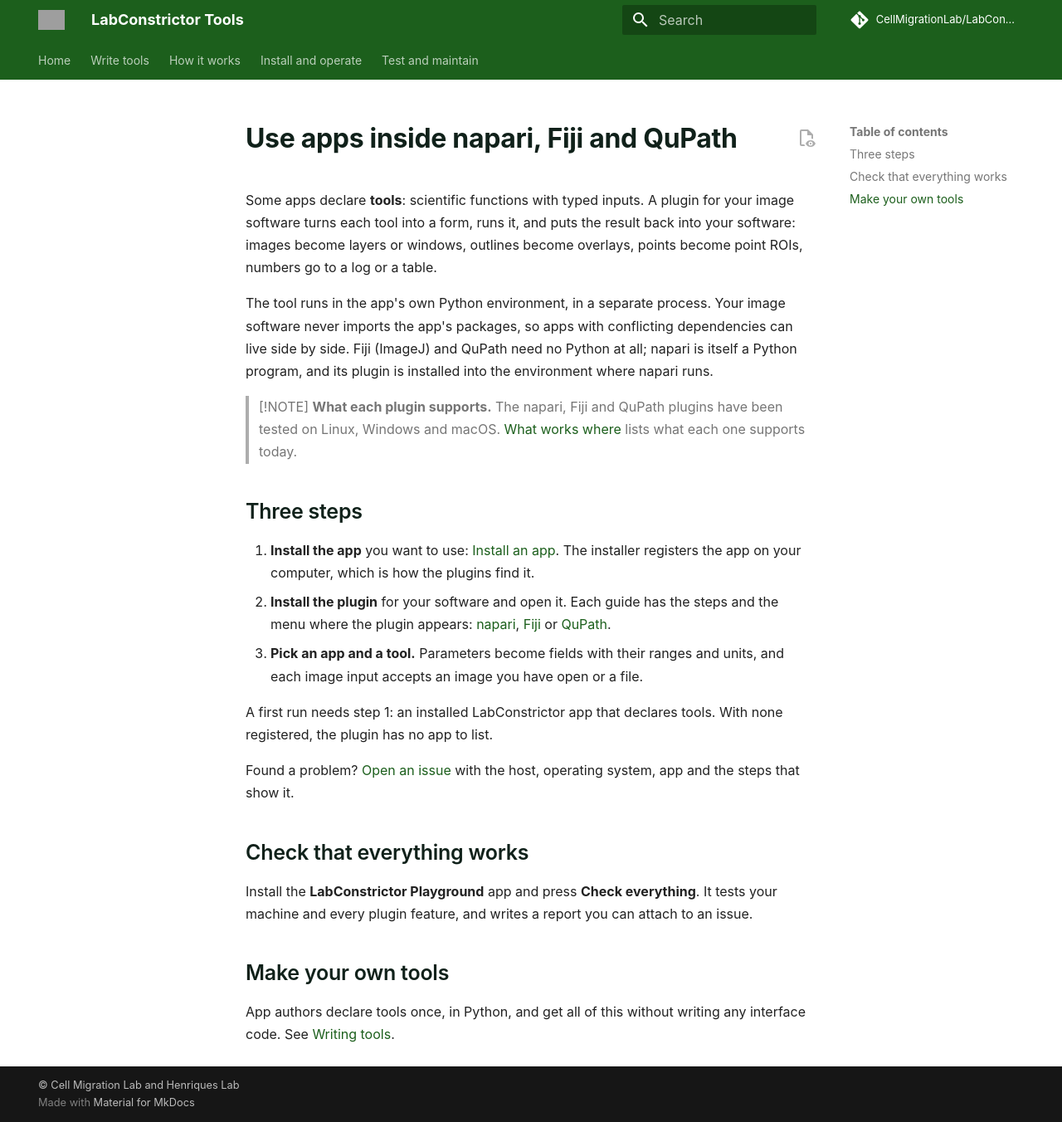
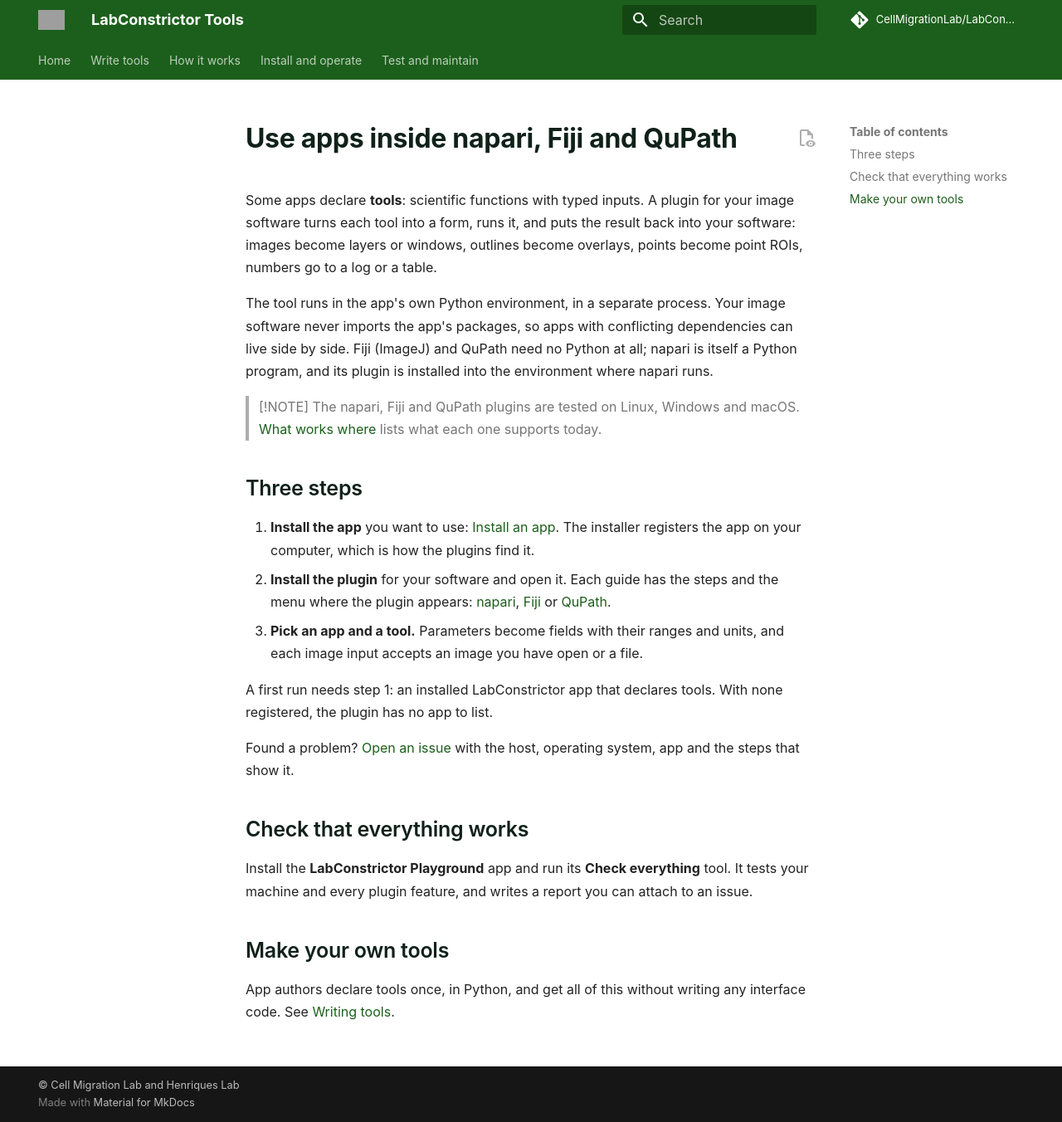
Before and after one commit to CellMigrationLab/LabConstrictor-Tools, an MkDocs documentation site: the page built from docs/user-guide.md, in a window 1280 px wide and 1352 px high. Shown: the whole window at 83% size. Built offline with MkDocs 1.6.1 and Material for MkDocs 9.7.7, drawn with Linux system fonts in a browser that asks for light colours; some web fonts are replaced; comment, search, counter and statistics services are not loaded.

Commit message:
Docs: polish the Use-track pages and Publishing
Link the site pages instead of the maintainers' docs site, drop internal
measurements and hedges, say that Check everything is a tool to run.

Co-Authored-By: Claude Opus 5.5 <noreply@anthropic.com>
Claude-Session: https://claude.ai/code/session_01WX6rdRdA72nsUjZvTXFSbP

```diff
--- a/docs/user-guide.md
+++ b/docs/user-guide.md
@@ -5,7 +5,7 @@ Some apps declare **tools**: scientific functions with typed inputs. A plugin fo
 The tool runs in the app's own Python environment, in a separate process. Your image software never imports the app's packages, so apps with conflicting dependencies can live side by side. Fiji (ImageJ) and QuPath need no Python at all; napari is itself a Python program, and its plugin is installed into the environment where napari runs.
 
 > [!NOTE]
-> **What each plugin supports.** The napari, Fiji and QuPath plugins have been tested on Linux, Windows and macOS. [What works where](https://cellmigrationlab.github.io/LabConstrictor-Site/guides/capabilities/) lists what each one supports today.
+> The napari, Fiji and QuPath plugins are tested on Linux, Windows and macOS. [What works where](https://cellmigrationlab.github.io/LabConstrictor-Site/guides/capabilities/) lists what each one supports today.
 
 ## Three steps
 
@@ -19,8 +19,8 @@ Found a problem? [Open an issue](https://github.com/CellMigrationLab/LabConstric
 
 ## Check that everything works
 
-Install the **LabConstrictor Playground** app and press **Check everything**. It tests your machine and every plugin feature, and writes a report you can attach to an issue.
+Install the **LabConstrictor Playground** app and run its **Check everything** tool. It tests your machine and every plugin feature, and writes a report you can attach to an issue.
 
 ## Make your own tools
 
-App authors declare tools once, in Python, and get all of this without writing any interface code. See [Writing tools](https://github.com/CellMigrationLab/LabConstrictor-Tools/blob/main/docs/AUTHORING.md).
+App authors declare tools once, in Python, and get all of this without writing any interface code. See [Writing tools](https://cellmigrationlab.github.io/LabConstrictor-Site/guides/writing-tools/).
```
Also changed, not shown: docs/CAPABILITIES.md (+4 -4 lines), docs/PUBLISHING.md (+4 -4 lines).
